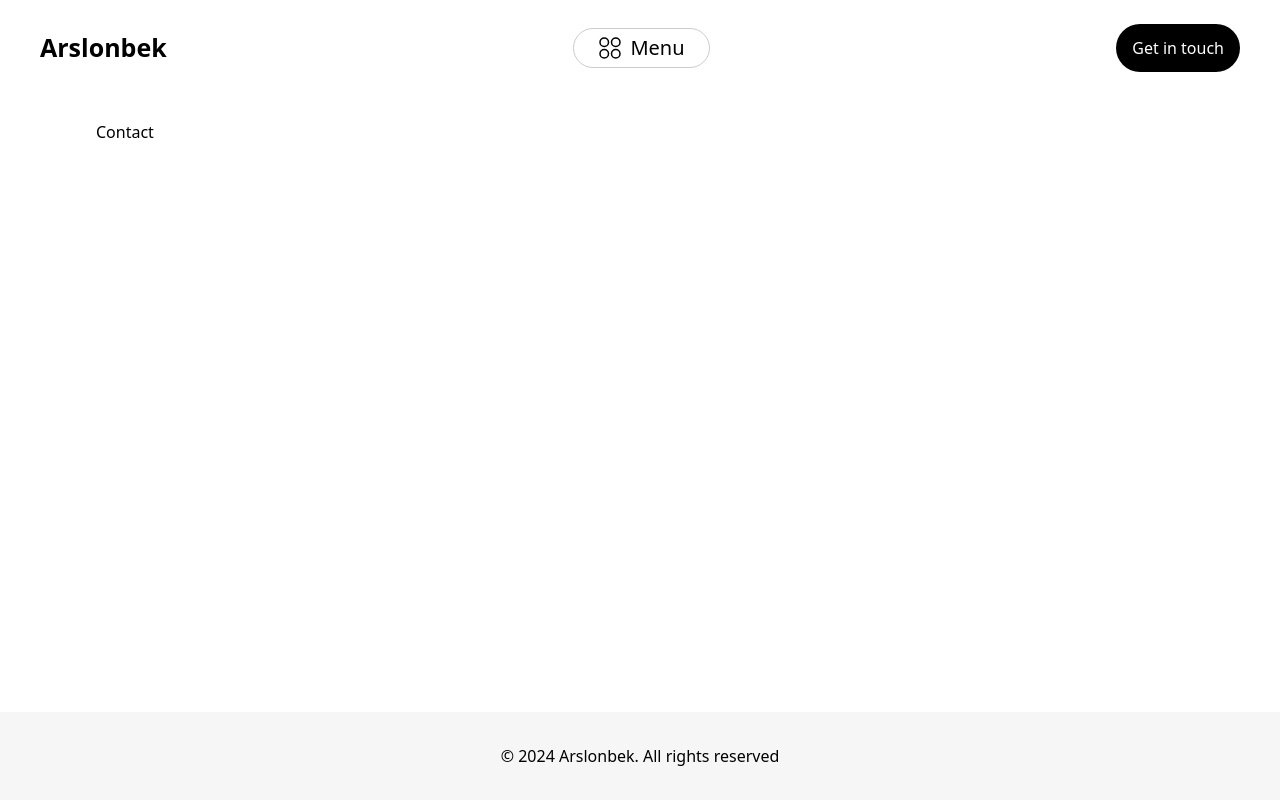
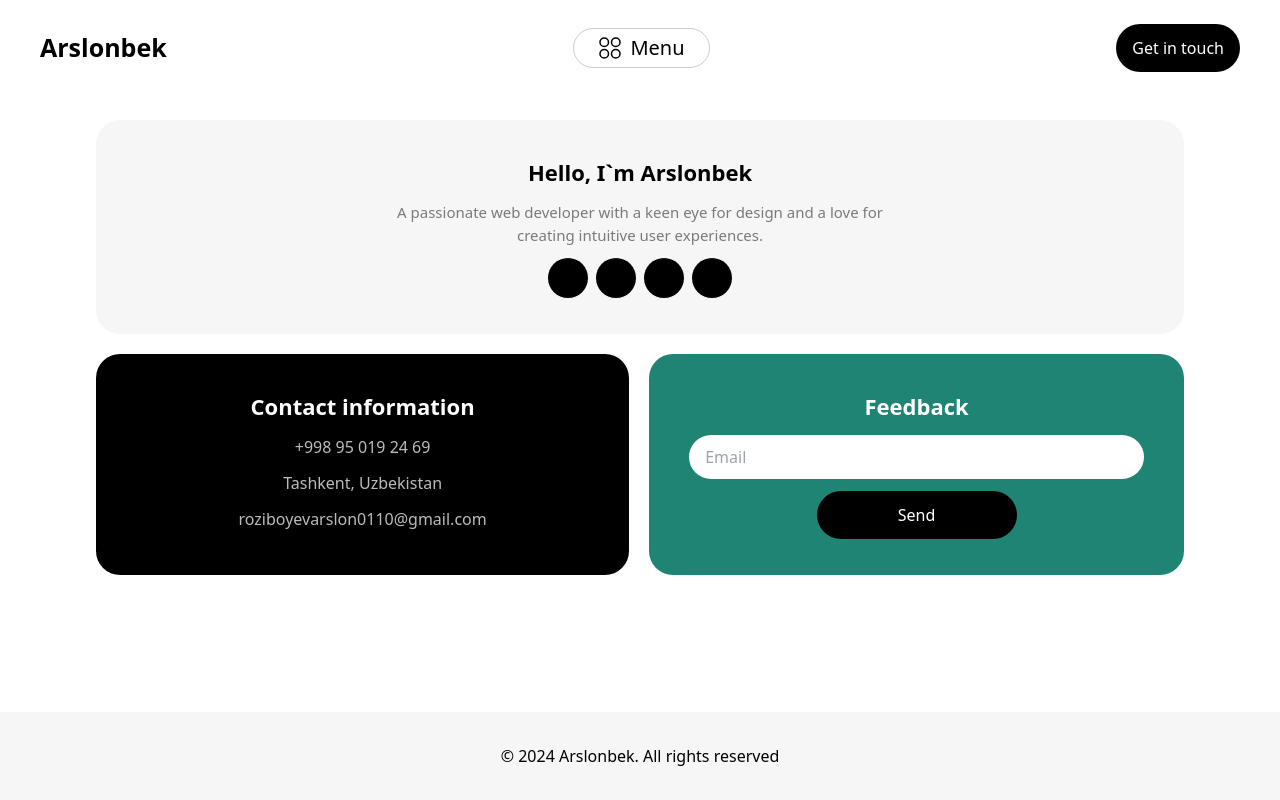
Before and after one commit to arslon1234/arslonbek, a Next.js app: page /contact in a window 1280 px wide. Built offline with nearby package versions, Linux system fonts and the light colour scheme.

Commit message:
added contact page

```diff
--- a/app/contact/page.tsx
+++ b/app/contact/page.tsx
@@ -2,9 +2,41 @@ import React from 'react'
 
 const Contact = () => {
   return (
-    <div>
-      <h1>Contact</h1>
+    <section className='flex flex-col gap-5'>
+    <div className='bg-[#F6F6F6] rounded-2xl md:rounded-3xl py-[20px] md:py-[36px] flex flex-col items-center gap-2 md:gap-3'>
+      <h1 className='text-center text-[22px] font-bold'>Hello, I`m Arslonbek</h1>
+      <div className='max-w-[506px]'>
+      <p className='text-desc_color text-desc_size text-center'>
+      A passionate web developer with a keen eye for design and a love for creating intuitive user experiences.
+      </p>
+      </div>
+      <div className='flex gap-2 justify-center'>
+        <aside className='w-[40px] h-[40px] rounded-[50%] bg-black'>
+        </aside>
+        <aside className='w-[40px] h-[40px] rounded-[50%] bg-black'>
+        </aside>
+        <aside className='w-[40px] h-[40px] rounded-[50%] bg-black'>
+        </aside>
+        <aside className='w-[40px] h-[40px] rounded-[50%] bg-black'>
+        </aside>
+      </div>
     </div>
+    <div className='flex gap-5'>
+    <div className='w-[50%] flex flex-col items-center gap-3 py-6 md:py-9 bg-black rounded-2xl md:rounded-3xl'>
+    <h2 className='text-center text-white font-bold text-[22px]'>Contact information</h2>
+    <p className='text-[#BCBCBC]'>+998 95 019 24 69</p>
+    <p className='text-[#BCBCBC]'>Tashkent, Uzbekistan</p>
+    <p className='text-[#BCBCBC]'>roziboyevarslon0110@gmail.com</p>
+    </div>
+    <div className='w-[50%] flex flex-col items-center gap-3 px-8 md:px-10 py-6 md:py-9 bg-main rounded-2xl md:rounded-3xl'>
+      <h3 className='text-center text-white text-[22px] font-bold'>Feedback</h3>
+    <form className='w-full flex flex-col items-center gap-3'>
+      <input type="text" placeholder='Email' className='w-full py-[10px] px-4 rounded-[27px] outline-none text-[#7A7A7A]'/>
+      <button type='submit' className='w-[200px] bg-black text-white py-3 rounded-3xl'>Send</button>
+    </form>
+    </div>
+    </div>
+    </section>
   )
 }
 
```
